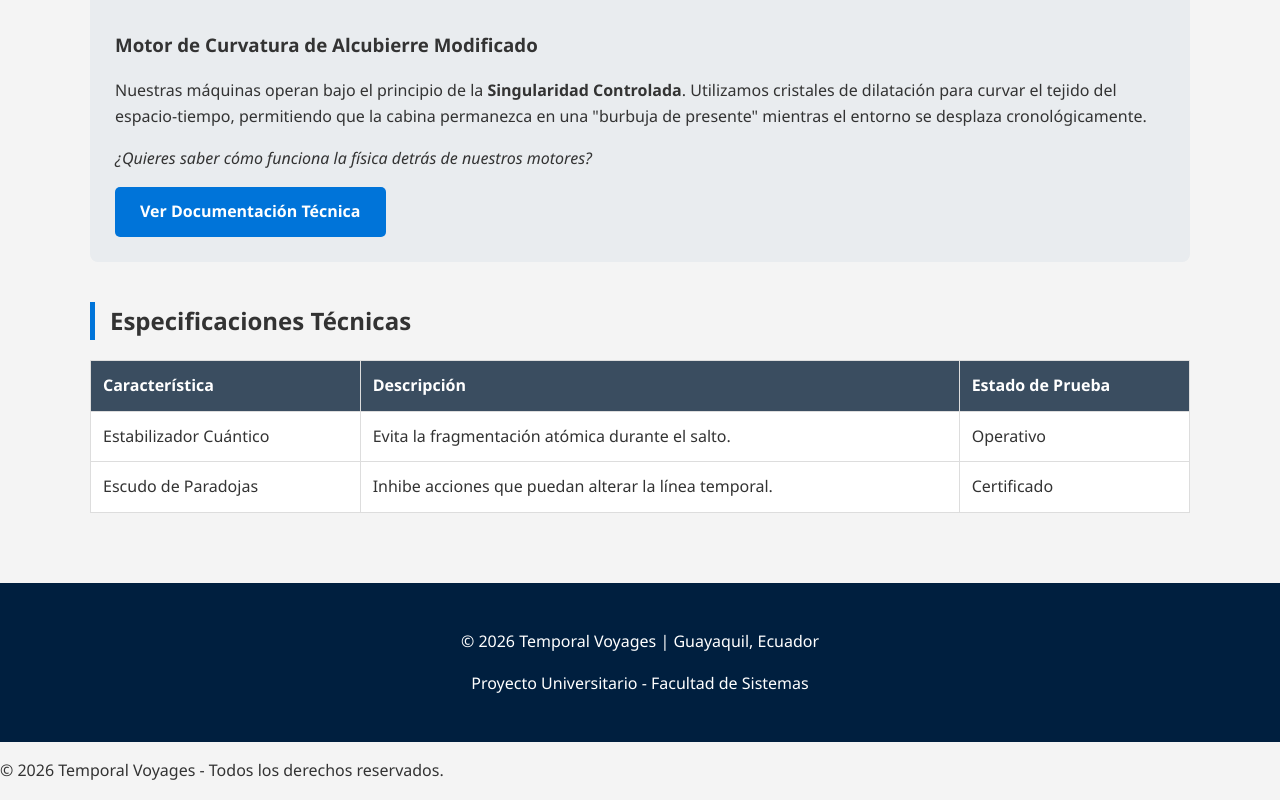
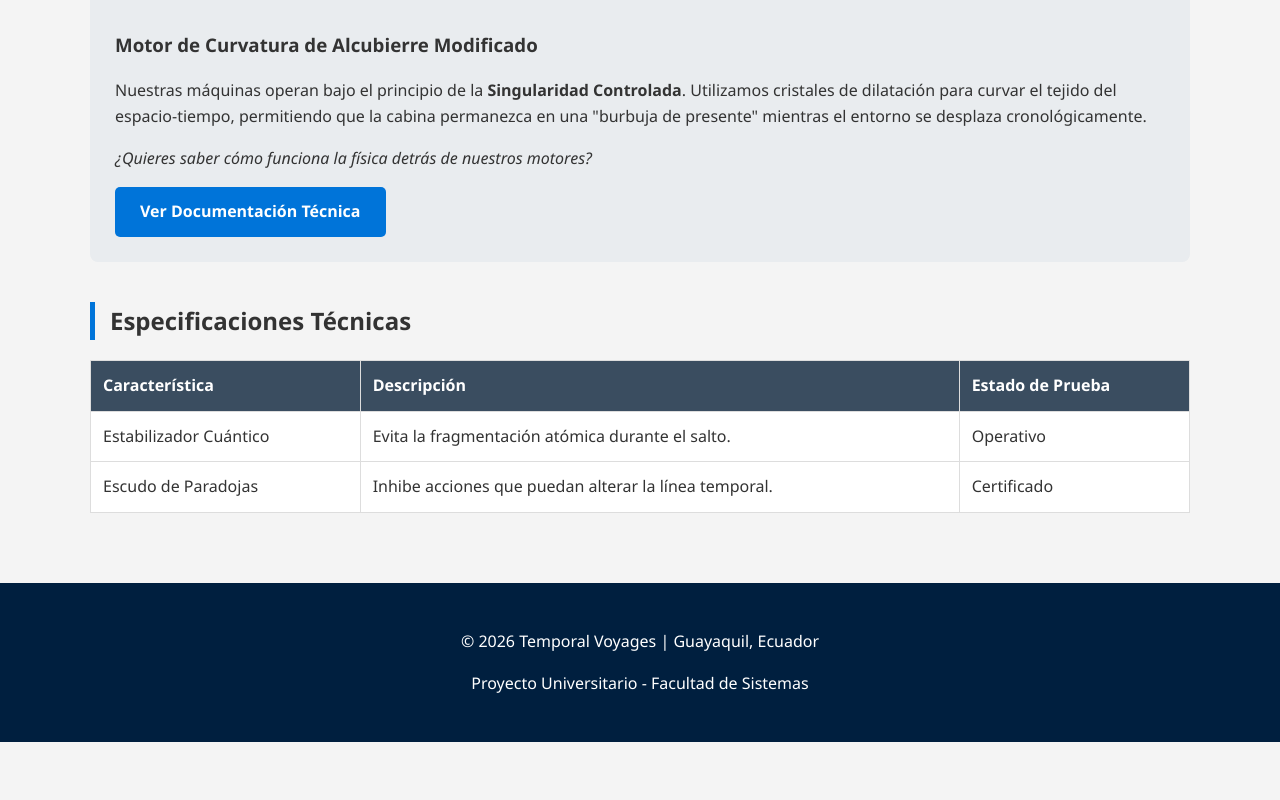
Before and after one commit to deaa05/deaa05.github.io, a plain HTML site: page index.html in a window 1280 px wide. Shown: the part 907-1707 px from the top of the page. After the commit the page ends 1649 px from the top, so only its background shows below. Drawn offline with Linux system fonts and the light colour scheme.

Commit message:
Remove copyright notice from index.html
Removed copyright notice from the footer.

```diff
--- a/index.html
+++ b/index.html
@@ -135,8 +135,3 @@
 
 </body>
 </html>
-        <p>&copy; 2026 Temporal Voyages - Todos los derechos reservados.</p>
-    </footer>
-
-</body>
-</html>
```
